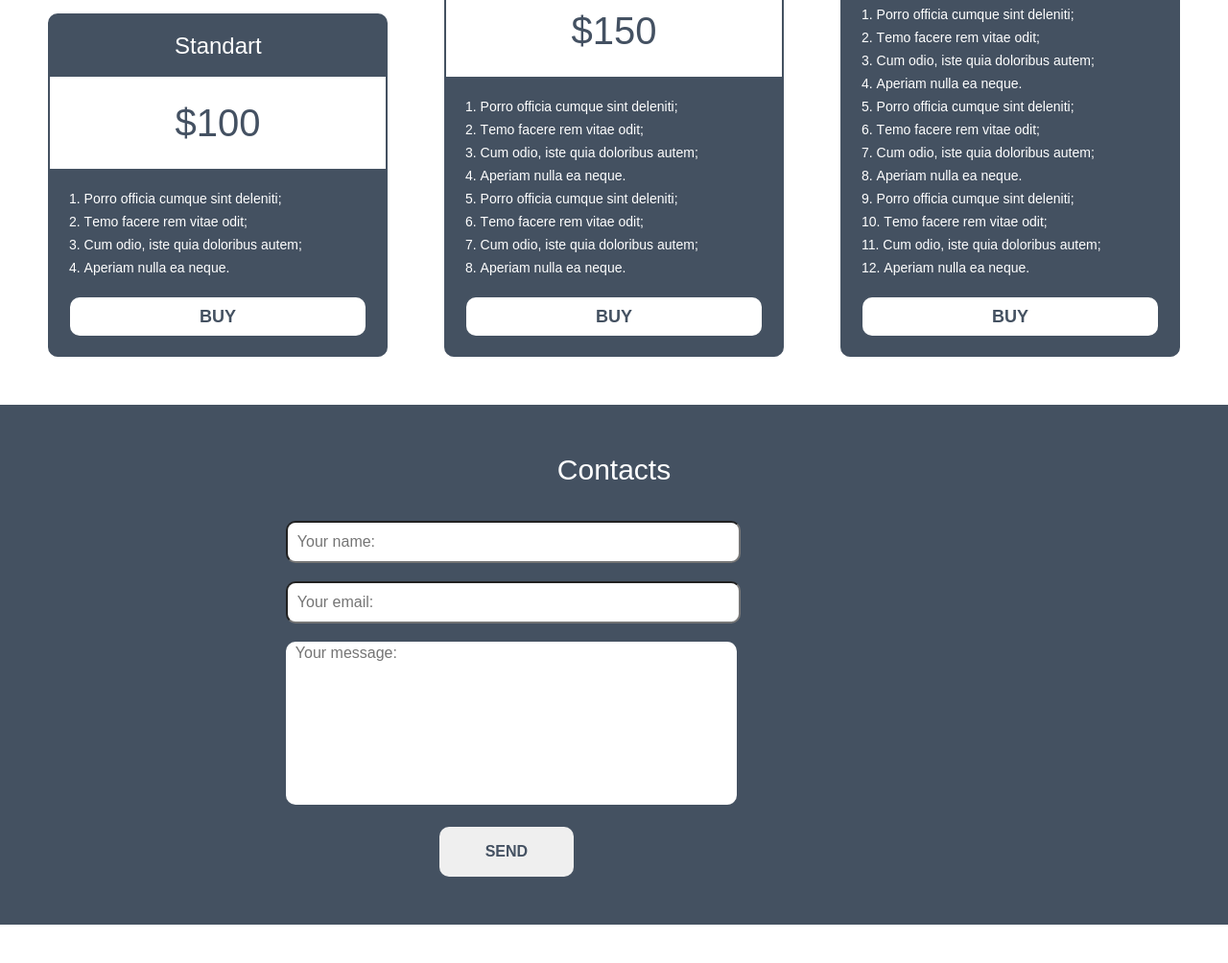
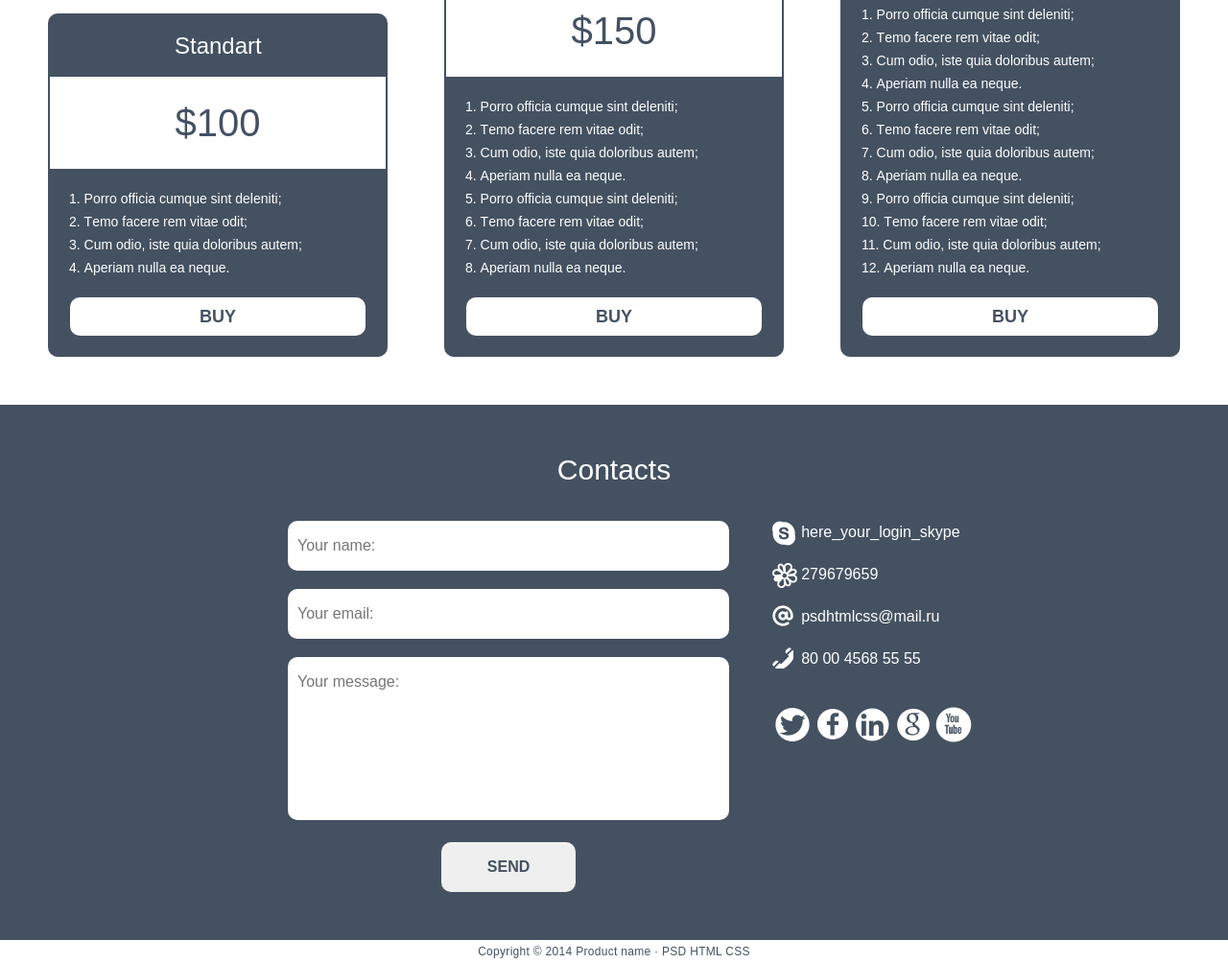
Before and after one commit to Deepmarik/my_project_hub, a plain HTML site: page index.html in a window 1280 px wide. Shown: the part 2424-3428 px from the top of the page at 96% size. Before the commit the page ends 3388 px from the top, so only its background shows below. Drawn offline with Linux system fonts and the light colour scheme.

Commit message:
update section contacts and footer

```diff
--- a/index.html
+++ b/index.html
@@ -177,16 +177,32 @@
             <span class="form-contacts-title">Contacts</span>
             <div class="form-contacts-wrp">
                 <form action="#" method="post">
-                    <fildset>
-                        <input class="field-contacts" id="name" type="text" placeholder="Your name:" required>
-                        <input class="field-contacts" id="email" type="email" placeholder="Your email:" required>
-                        <textarea class="field-contacts field-textarea" name="message" placeholder="Your message:"></textarea>
-                         <input  class="form-btn" type="submit" value="Send">
-                    </fildset>
+
+                    <input class="field-contacts" id="name" type="text" placeholder="Your name:" required>
+                    <input class="field-contacts" id="email" type="email" placeholder="Your email:" required>
+                    <textarea class="field-contacts field-textarea" name="message" placeholder="Your message:"></textarea>
+                    <input class="form-btn" type="submit" value="Send">
+
                 </form>
             </div>
-            <div class="social-net-wrp"></div>
+            <div class="social-net-wrp">
+                <span class="social-net-style social-skype-link">here_your_login_skype</span>
+                <span class="social-net-style social-icq-link">279679659</span>
+                <span class="social-net-style social-email-link">psdhtmlcss@mail.ru</span>
+                <span class="social-net-style social-tel-link">80 00 4568 55 55</span>
+
+                <div class="social-link-position-wrp"><a href="#" class=" social-link-position social-link-tw"></a>
+                         <a href="#" class="social-link-position social-link-fb"></a>
+                         <a href="#" class="social-link-position social-link-in"></a>
+                         <a href="#" class="social-link-position social-link-g"></a>
+                         <a href="#" class="social-link-position social-link-yt"></a>
+                </div>
+            </div>
         </section>
-        <section></section>
+        <section>
+            <span class="footer-txt">Copyright © 2014 Product name · PSD HTML CSS</span>
+        </section>
     </footer>
-</body></html>
+</body>
+
+</html>
```
Also changed, not shown: css/style.css, img/FACE-150x150.png (added), img/fb-logo.png (added), img/g-logo.png (added), img/in-logo.png (added), img/tw-logo.png (added), img/yt-logo.png (added), style.css (added), style.less (added).
